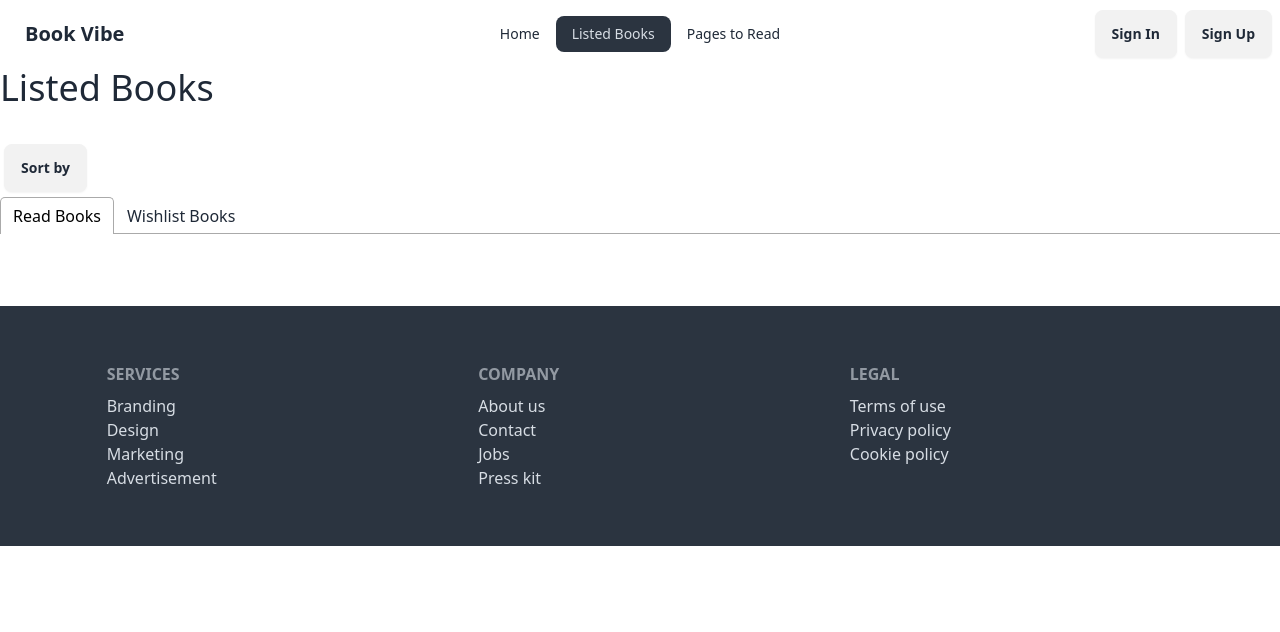
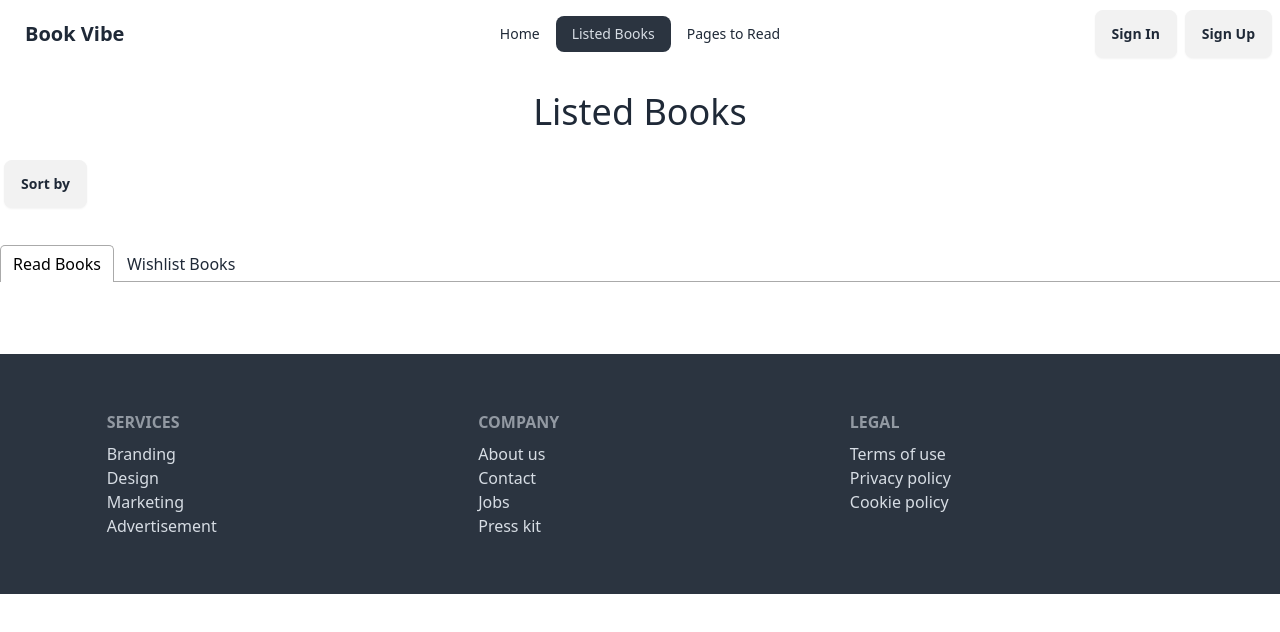
Before and after one commit to SK-Jabed/Book-Vibe-React-Router-Project, a React (Vite) app: page /listedBooks in a window 1280 px wide. Shown: the top 632 px of the page. Built offline with nearby package versions, Linux system fonts and the light colour scheme.

Commit message:
Listed Books Component Updated

```diff
--- a/src/components/ListedBooks/ListedBooks.jsx
+++ b/src/components/ListedBooks/ListedBooks.jsx
@@ -43,9 +43,9 @@ const ListedBooks = () => {
           <title>Listed Books | Book Vibe</title>
         </Helmet>
 
-        <h3 className="text-4xl mb-8">Listed Books</h3>
+        <h3 className="text-4xl my-6 text-center">Listed Books</h3>
 
-        <div className="dropdown">
+        <div className="dropdown mb-8">
           <div tabIndex={0} role="button" className="btn m-1">
             {sort ? `Sort by: ${sort}` : "Sort by"}
           </div>
```
